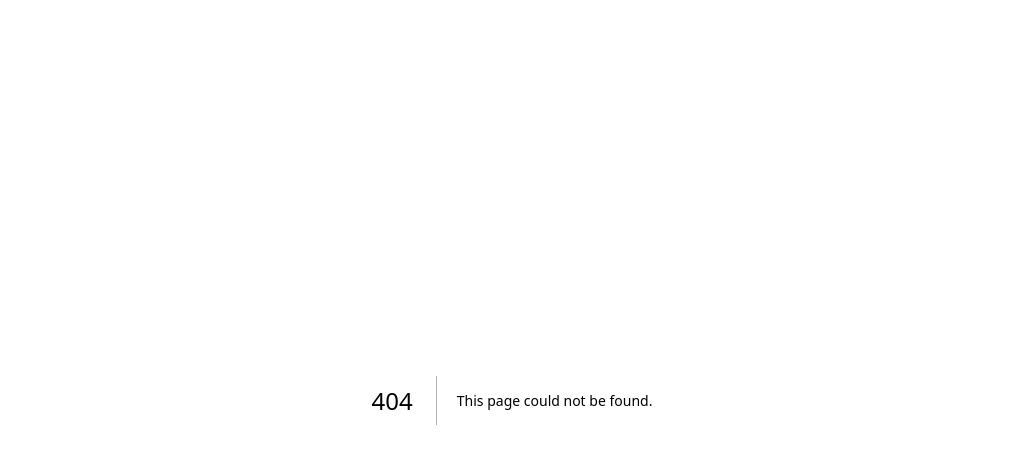
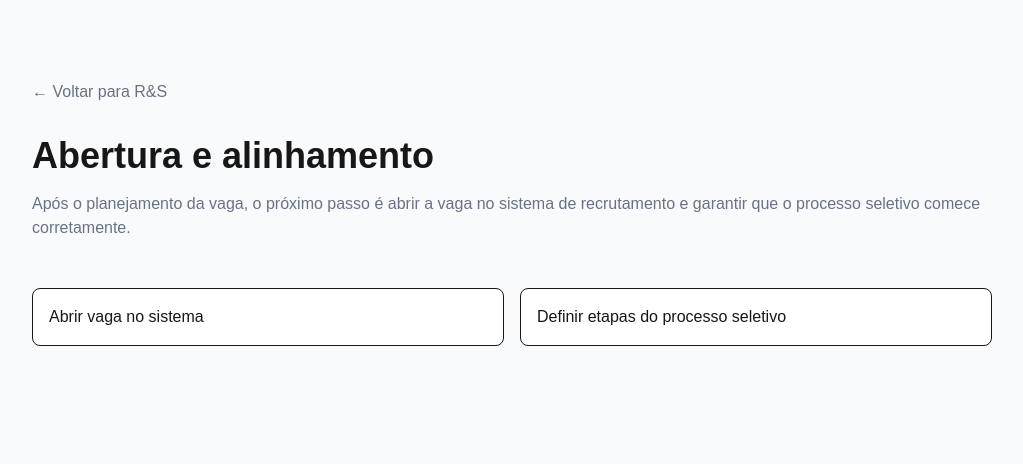
Before and after one commit to amandafrann/programa-lider-hero, a Next.js app: page /rs/abertura in a window 1280 px wide. Before the commit this address had no page. Shown: the top 464 px of the page, without its empty margins (128-1151 px from the left). Built offline with nearby package versions, Linux system fonts and the light colour scheme.

Commit message:
pagina abertura

```diff
--- /dev/null
+++ b/app/rs/abertura/page.tsx
@@ -0,0 +1,48 @@
+import Link from "next/link";
+
+export default function AberturaPage() {
+  return (
+    <main className="min-h-screen bg-gray-50 flex justify-center py-20">
+
+      <div className="max-w-5xl w-full px-8">
+
+        <Link
+          href="/rs"
+          className="text-gray-500 hover:text-gray-800 mb-8 inline-block"
+        >
+          ← Voltar para R&S
+        </Link>
+
+        <h1 className="text-4xl font-bold mb-4">
+          Abertura e alinhamento
+        </h1>
+
+        <p className="text-gray-500 mb-12">
+          Após o planejamento da vaga, o próximo passo é abrir a vaga no sistema
+          de recrutamento e garantir que o processo seletivo comece corretamente.
+        </p>
+
+
+        <div className="grid grid-cols-2 gap-4">
+
+          <Link
+            href="/rs/abertura/aula-1"
+            className="bg-white border rounded-lg p-4 hover:shadow-sm transition"
+          >
+            Abrir vaga no sistema
+          </Link>
+
+          <Link
+            href="/rs/abertura/aula-2"
+            className="bg-white border rounded-lg p-4 hover:shadow-sm transition"
+          >
+            Definir etapas do processo seletivo
+          </Link>
+
+        </div>
+
+      </div>
+
+    </main>
+  );
+}
```
